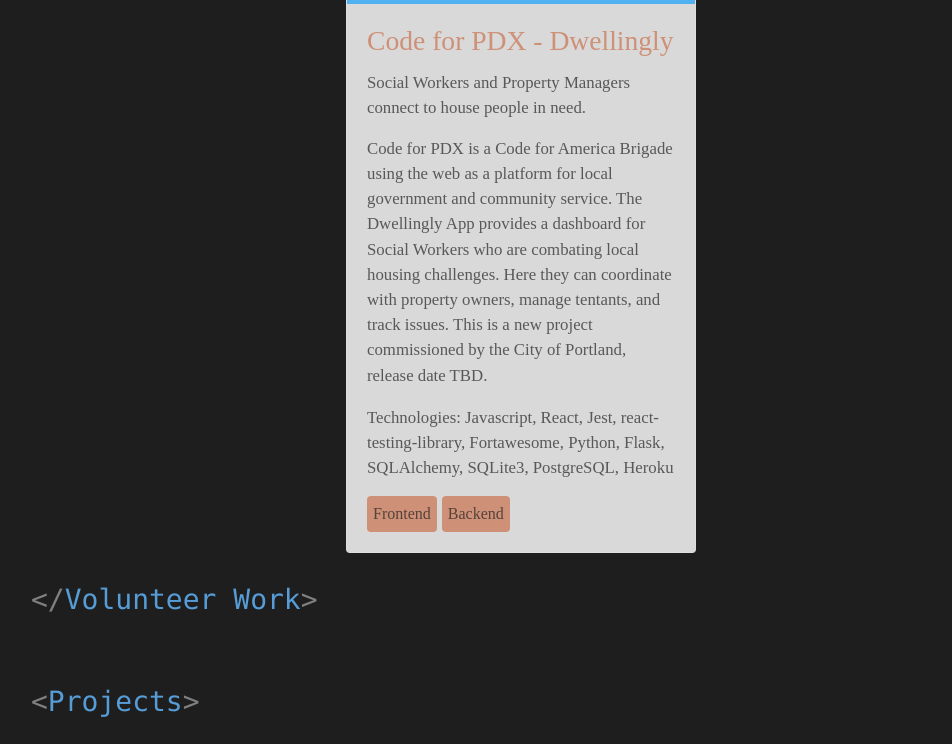
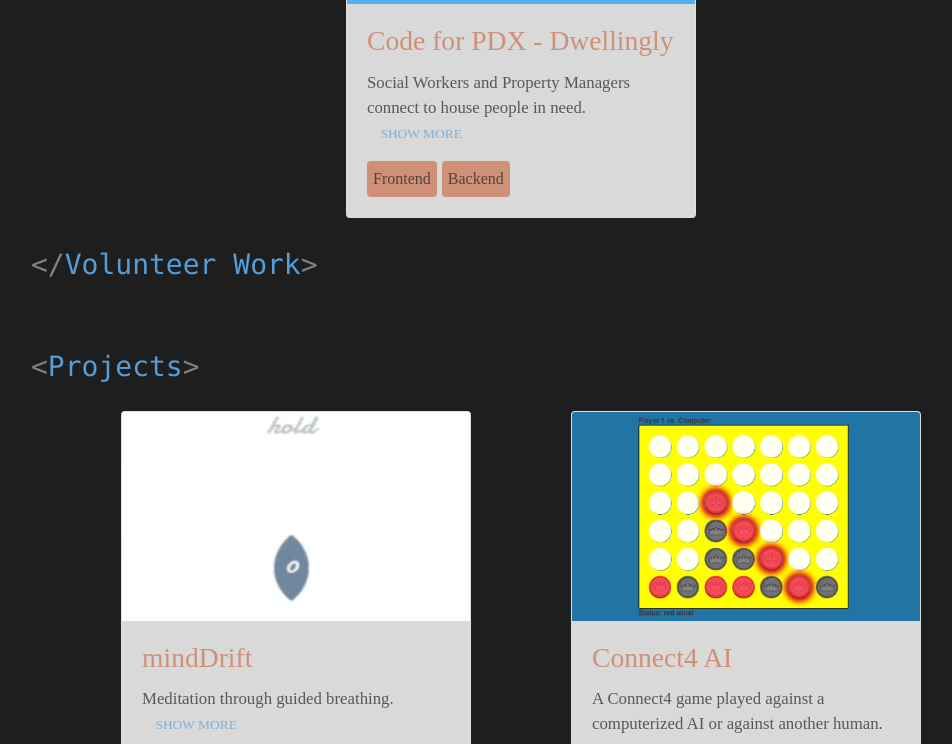
Before and after one commit to DaveTrost/dave-trost, a React (Create React App) app: page / in a window 1280 px wide. Shown: the part 520-1264 px from the top of the page, without its empty margins (119-1071 px from the left). Built offline with nearby package versions, Linux system fonts and the light colour scheme; a web font is replaced by a local one.

Commit message:
enable "read more" for project cards for all screen sizes

```diff
--- a/src/components/ProjectCard.scss
+++ b/src/components/ProjectCard.scss
@@ -53,15 +53,9 @@
       cursor: pointer;
 
       display: inline-block;
-      @media only screen and (min-width: 700px) {
-        display: none;
-      }
     }
     .details {
       display: none;
-      @media only screen and (min-width: 700px) {
-        display: block;
-      }
     }
     .showDetails {
       display: block;
```
